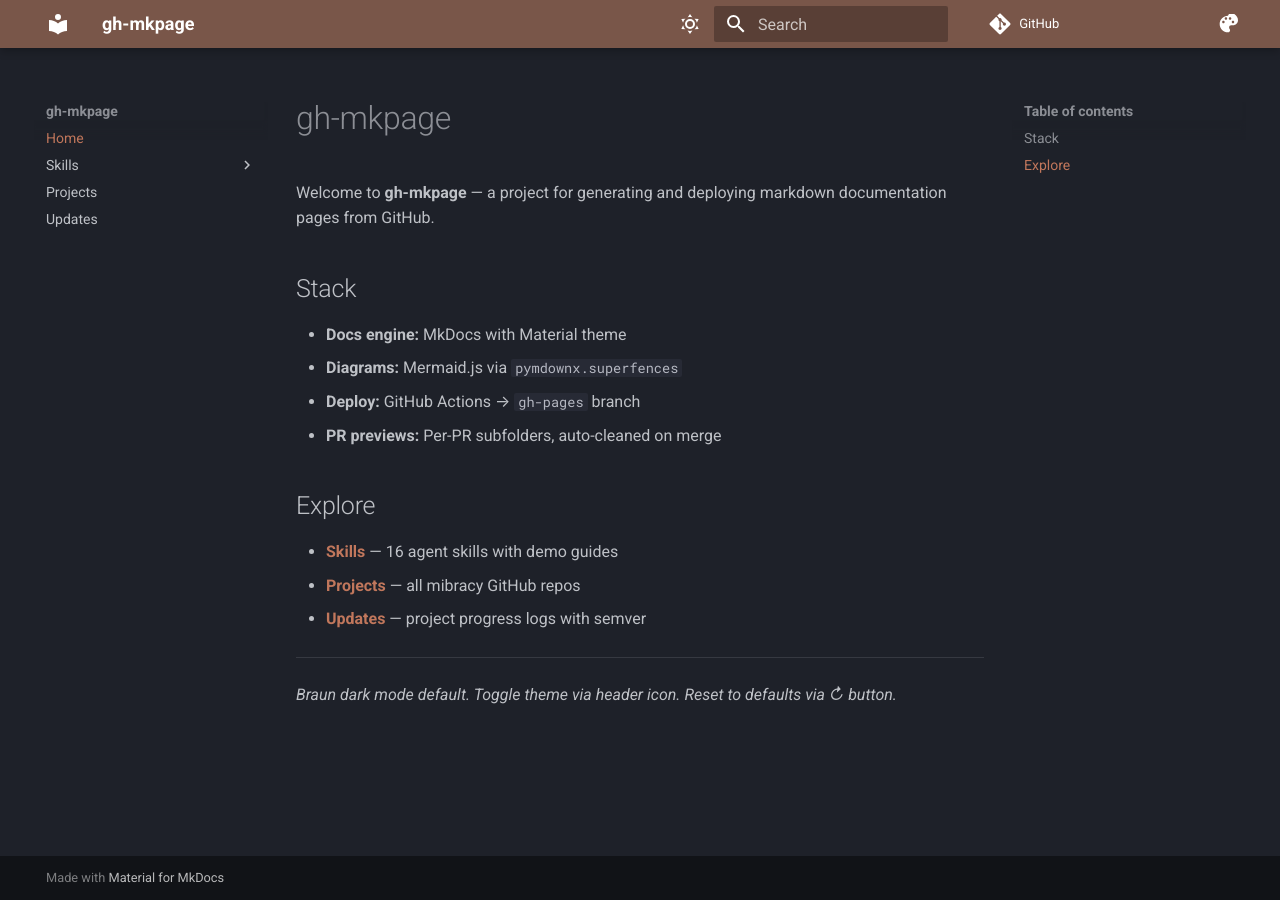
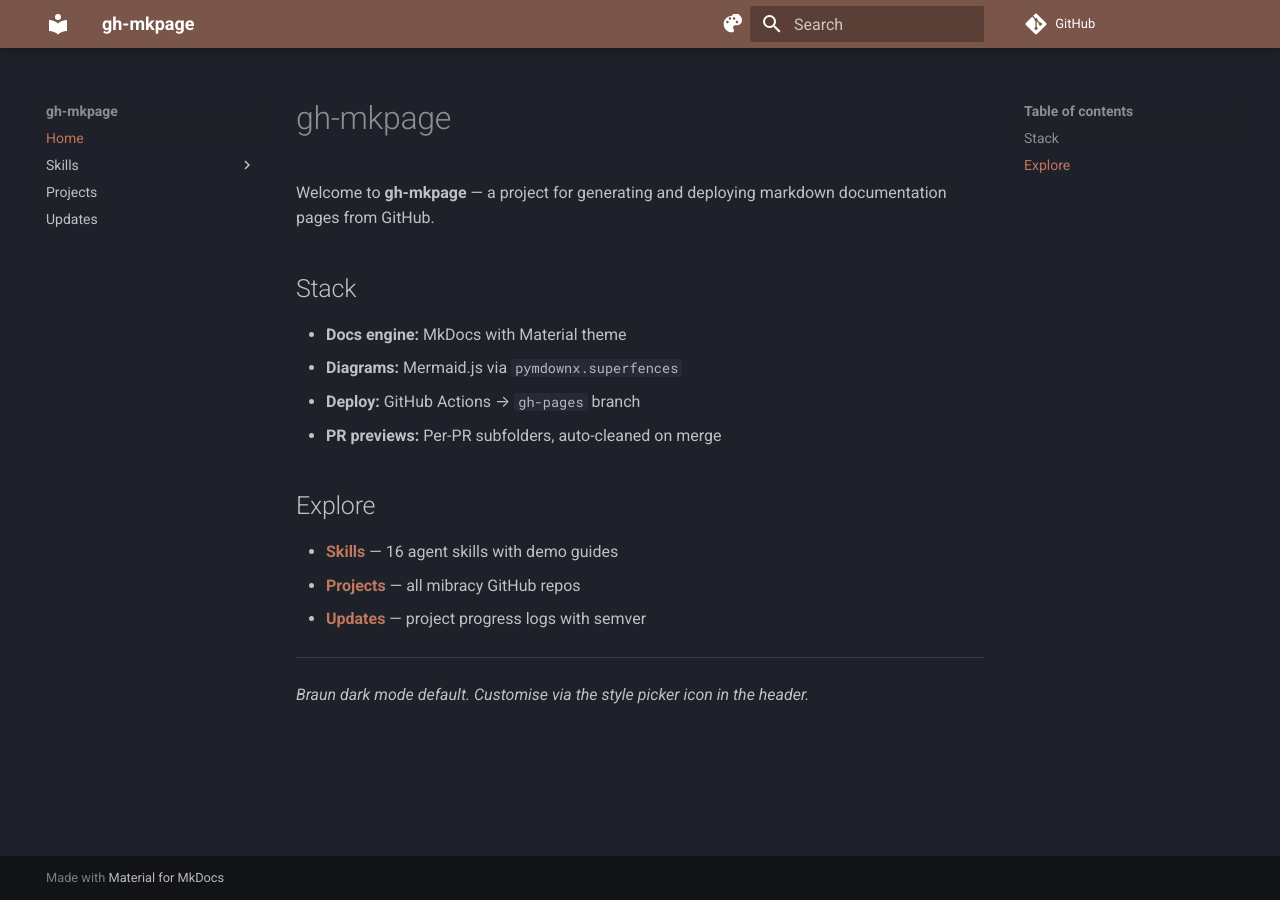
Before and after one commit to mibracy/gh-mkpage, an MkDocs documentation site: the page built from docs/index.md, in a window 1280 px wide. Built offline with MkDocs 1.6.1 and Material for MkDocs 9.7.7, drawn with Linux system fonts in a browser that asks for light colours; comment, search, counter and statistics services are not loaded.

Commit message:
Move light/dark toggle into style picker modal, hide header palette button

```diff
--- a/docs/index.md
+++ b/docs/index.md
@@ -17,4 +17,4 @@
 
 ---
 
-*Braun dark mode default. Toggle theme via header icon. Reset to defaults via ↻ button.*
+*Braun dark mode default. Customise via the style picker icon in the header.*
--- a/docs/javascripts/prefs.js
+++ b/docs/javascripts/prefs.js
@@ -32,15 +32,17 @@
 };
 
 P.apply = function (o) {
-  document.body.removeAttribute("data-md-color-primary");
-  document.body.removeAttribute("data-md-color-accent");
   if (o.primary) document.body.setAttribute("data-md-color-primary", o.primary);
+  else document.body.removeAttribute("data-md-color-primary");
   if (o.accent) document.body.setAttribute("data-md-color-accent", o.accent);
+  else document.body.removeAttribute("data-md-color-accent");
+  if (o.scheme) document.body.setAttribute("data-md-color-scheme", o.scheme);
+  else document.body.removeAttribute("data-md-color-scheme");
 };
 
 P.restore = function () {
   var prefs = P.load();
-  if (!prefs.primary && !prefs.accent) return;
+  if (!prefs.primary && !prefs.accent && !prefs.scheme) return;
   P.apply(prefs);
 };
 
@@ -67,6 +69,11 @@
   var prefs = P.load();
   var curP = prefs.primary || document.body.getAttribute("data-md-color-primary") || "";
   var curA = prefs.accent || document.body.getAttribute("data-md-color-accent") || "";
+  var curScheme = prefs.scheme || document.body.getAttribute("data-md-color-scheme") || "slate";
+
+  if (!prefs.primary) prefs.primary = curP;
+  if (!prefs.accent) prefs.accent = curA;
+  if (!prefs.scheme) prefs.scheme = curScheme;
 
   var overlay = document.createElement("div");
   overlay.className = "md-picker-overlay";
@@ -79,6 +86,39 @@
   title.textContent = "Style Picker";
   title.style.marginTop = "0";
   modal.appendChild(title);
+
+  var sH = document.createElement("h3");
+  sH.textContent = "Scheme";
+  modal.appendChild(sH);
+
+  var schemeDiv = document.createElement("div");
+  schemeDiv.className = "md-picker-scheme";
+
+  var darkBtn = document.createElement("button");
+  darkBtn.textContent = "Dark";
+  if (curScheme === "slate") darkBtn.className = "active";
+  darkBtn.addEventListener("click", function () {
+    prefs.scheme = "slate";
+    P.save(prefs);
+    P.apply(prefs);
+    darkBtn.className = "active";
+    lightBtn.className = "";
+  });
+  schemeDiv.appendChild(darkBtn);
+
+  var lightBtn = document.createElement("button");
+  lightBtn.textContent = "Light";
+  if (curScheme === "default") lightBtn.className = "active";
+  lightBtn.addEventListener("click", function () {
+    prefs.scheme = "default";
+    P.save(prefs);
+    P.apply(prefs);
+    lightBtn.className = "active";
+    darkBtn.className = "";
+  });
+  schemeDiv.appendChild(lightBtn);
+
+  modal.appendChild(schemeDiv);
 
   var pH = document.createElement("h3");
   pH.textContent = "Primary";
@@ -109,9 +149,11 @@
   resetBtn.addEventListener("click", function () {
     P.clear();
     prefs = {};
-    curP = ""; curA = "";
+    curP = ""; curA = ""; curScheme = "slate";
     pGrid.querySelectorAll(".md-swatch").forEach(function (s) { s.classList.remove("active"); });
     aGrid.querySelectorAll(".md-swatch").forEach(function (s) { s.classList.remove("active"); });
+    darkBtn.className = "active";
+    lightBtn.className = "";
     P.apply({});
     location.reload();
   });
@@ -141,9 +183,9 @@
   wrapper.innerHTML = '<svg xmlns="http://www.w3.org/2000/svg" viewBox="0 0 24 24" width="20" height="20"><path fill="currentColor" d="M12 2C6.49 2 2 6.49 2 12s4.49 10 10 10c1.38 0 2.5-1.12 2.5-2.5 0-.61-.23-1.16-.59-1.59-.36-.42-.59-1.16-.59-1.91 0-1.38 1.12-2.5 2.5-2.5H18c3.31 0 6-2.69 6-6 0-4.96-4.49-9-10-9zm-5.5 9c-.83 0-1.5-.67-1.5-1.5S5.67 8 6.5 8 8 8.67 8 9.5 7.33 11 6.5 11zm3-4C8.67 7 8 6.33 8 5.5S8.67 4 9.5 4s1.5.67 1.5 1.5S10.33 7 9.5 7zm5 0c-.83 0-1.5-.67-1.5-1.5S13.67 4 14.5 4s1.5.67 1.5 1.5S15.33 7 14.5 7zm3.5 4c-.83 0-1.5-.67-1.5-1.5S17.17 8 18 8s1.5.67 1.5 1.5S18.83 11 18 11z"/></svg>';
   wrapper.addEventListener("click", P.openModal);
 
-  var toggle = header.querySelector('[title*="Switch to"]');
-  if (toggle && toggle.parentNode === header) {
-    header.insertBefore(wrapper, toggle);
+  var paletteForm = header.querySelector('.md-header__option[data-md-component="palette"]');
+  if (paletteForm) {
+    header.insertBefore(wrapper, paletteForm);
   } else {
     header.appendChild(wrapper);
   }
--- a/docs/stylesheets/extra.css
+++ b/docs/stylesheets/extra.css
@@ -87,6 +87,36 @@
 #style-picker-btn:hover {
   opacity: 0.7;
 }
+
+.md-header__option[data-md-component="palette"] {
+  display: none;
+}
+
+.md-picker-scheme {
+  display: flex;
+  gap: 8px;
+  margin-bottom: 1.25rem;
+}
+
+.md-picker-scheme button {
+  flex: 1;
+  padding: 0.5rem;
+  border: 2px solid var(--md-default-fg-color);
+  border-radius: 6px;
+  background: transparent;
+  color: var(--md-default-fg-color);
+  cursor: pointer;
+  font-size: 0.85rem;
+  transition: background 0.15s, color 0.15s;
+}
+
+.md-picker-scheme button.active {
+  background: var(--md-primary-fg-color);
+  color: var(--md-primary-bg-color);
+  border-color: var(--md-primary-fg-color);
+}
+
+.md-content {
   animation: pageEnter 0.25s ease-out;
 }
 
```
